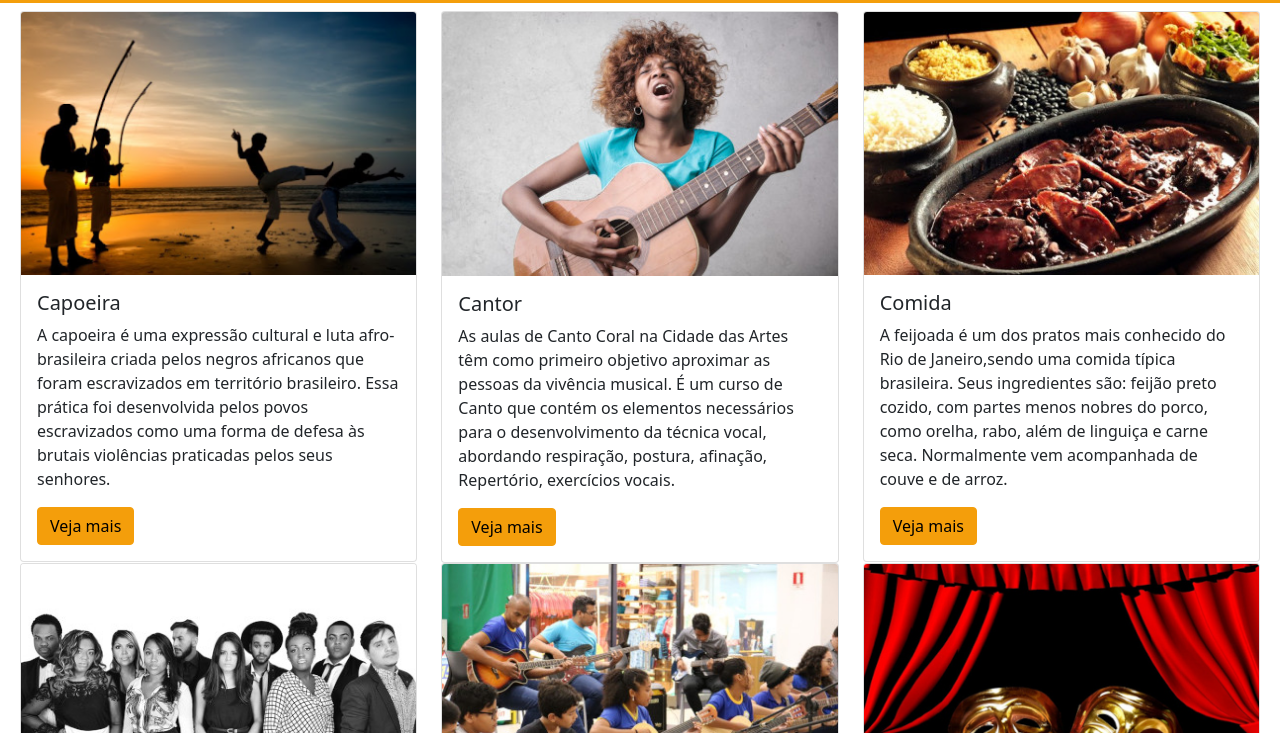
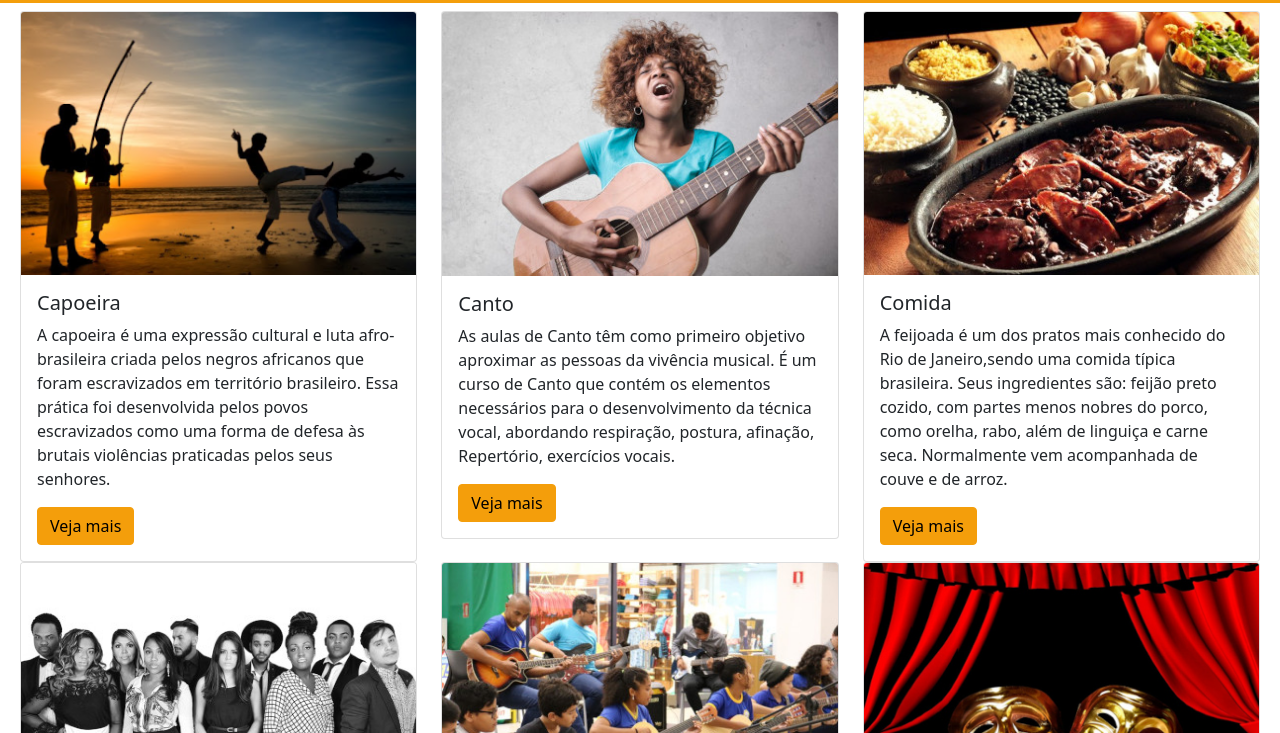
Before and after one commit to ramomOliveira/projeto-final-recode, a website: page agenda.html in a window 1280 px wide. Shown: the part 67-800 px from the top of the page. Drawn offline with nearby package versions, Linux system fonts and the light colour scheme.

Commit message:
troquei o texto o card canto

```diff
--- a/agenda.html
+++ b/agenda.html
@@ -107,8 +107,8 @@
         <div class="card">
           <img src="img/img_cantor-400.jpeg" class="card-img-top" alt="Cantor">
           <div class="card-body">
-            <h5 class="card-title">Cantor</h5>
-            <p class="card-text">As aulas de Canto Coral na Cidade das Artes têm como primeiro objetivo aproximar as
+            <h5 class="card-title">Canto</h5>
+            <p class="card-text">As aulas de Canto têm como primeiro objetivo aproximar as
               pessoas da vivência musical. É um curso de Canto que contém os elementos necessários para o
               desenvolvimento da técnica vocal, abordando respiração, postura, afinação, Repertório, exercícios vocais.
             </p>
```
